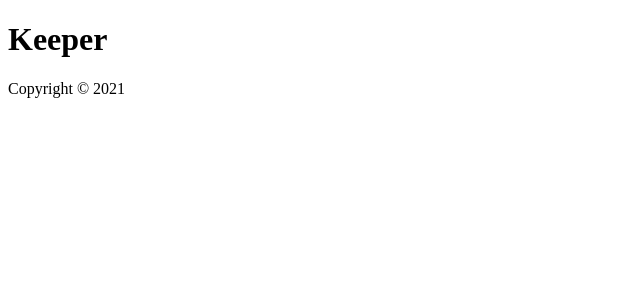
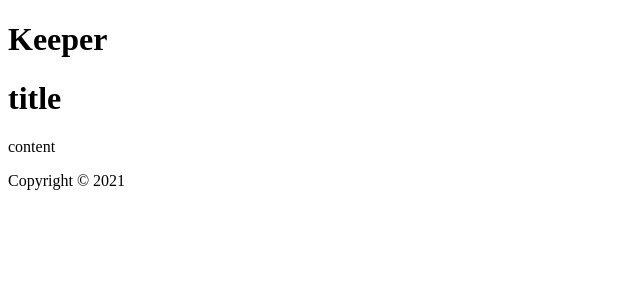
Before and after one commit to kclunie/keeper, a React (Create React App) app: page / in a window 1280 px wide. Shown: the top 300 px of the page, without its empty margins (0-640 px from the left). Built offline with nearby package versions, Linux system fonts and the light colour scheme.

Commit message:
add footer

```diff
--- a/src/components/App.js
+++ b/src/components/App.js
@@ -1,10 +1,12 @@
 import React from "react";
 import Header from "./Header.js";
 import Footer from "./Footer.js";
+import Note from "./Note.js"
 
 function App(){
     return <div>
     <Header />
+    <Note />
     <Footer />
 </div>
 }
```
